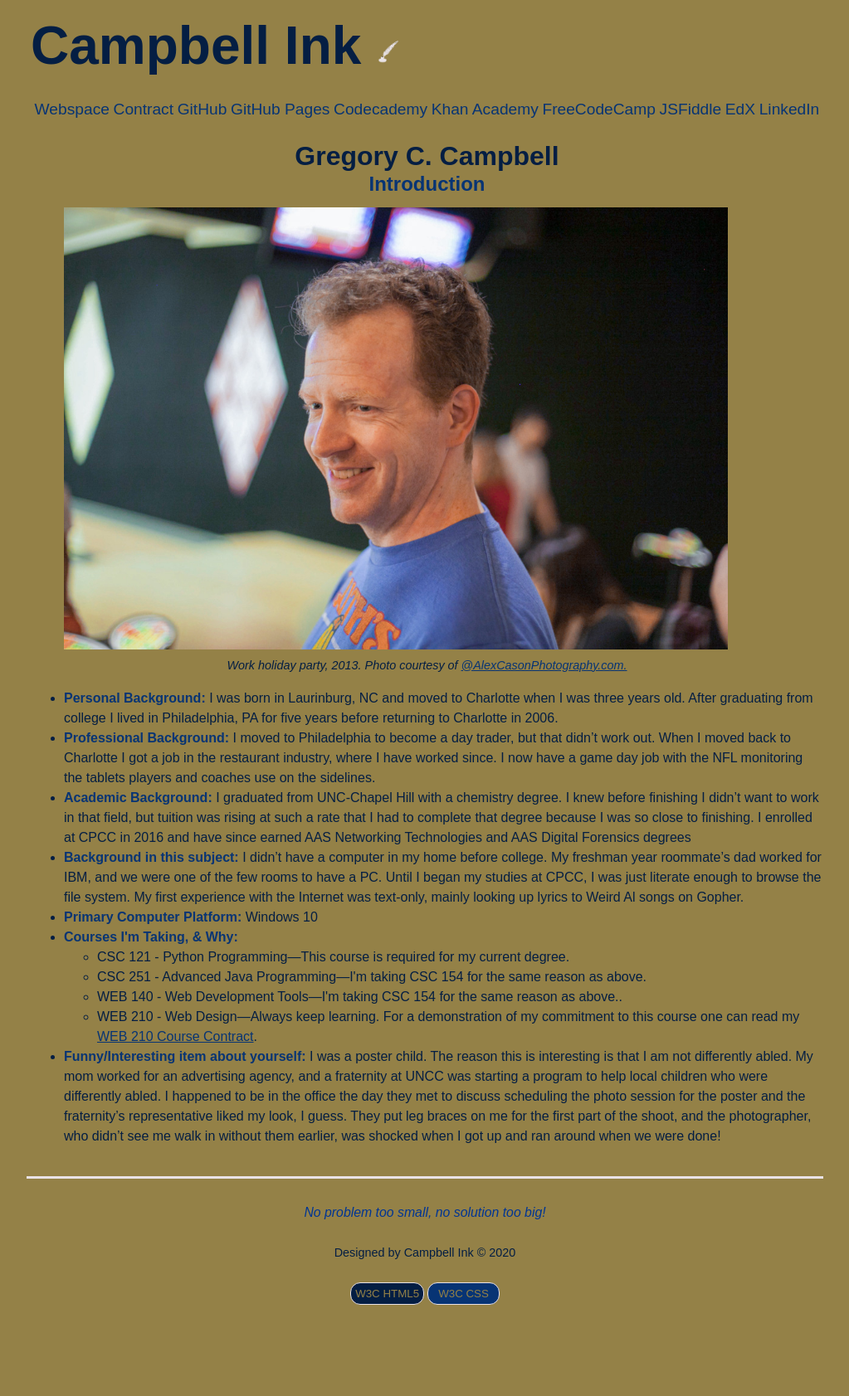
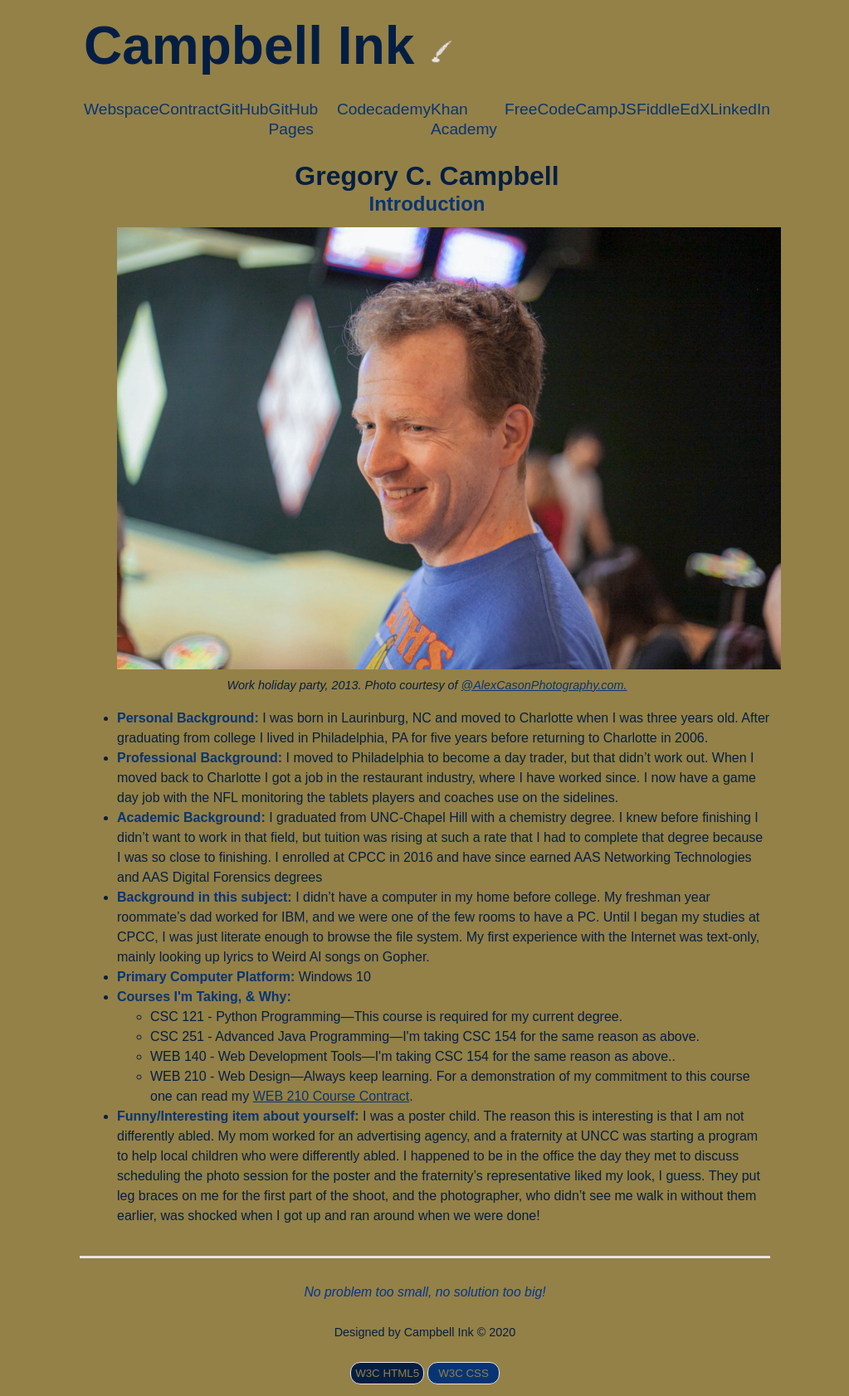
Before and after one commit to gcampbell451/gcampbell451.github.io, a PHP site: page /introduction.html in a window 1280 px wide. Shown: the whole page at 83% size, without its empty margins (128-1151 px from the left). Before the commit the page ends 1573 px from the top, so only its background shows below. Run offline with PHP 8.4, Linux system fonts and the light colour scheme.

Commit message:
Add files via upload

```diff
--- a/web210/styles/temp210.css
+++ b/web210/styles/temp210.css
@@ -148,7 +148,7 @@ body  {
     color: var(--color1);
     background-color: var(--bgcolor);
 	margin: 0;
-	width: 75%;
+	width: 65%;
 	margin-left: auto;
 	margin-right: auto;
 	line-height: 1.5em;
```
